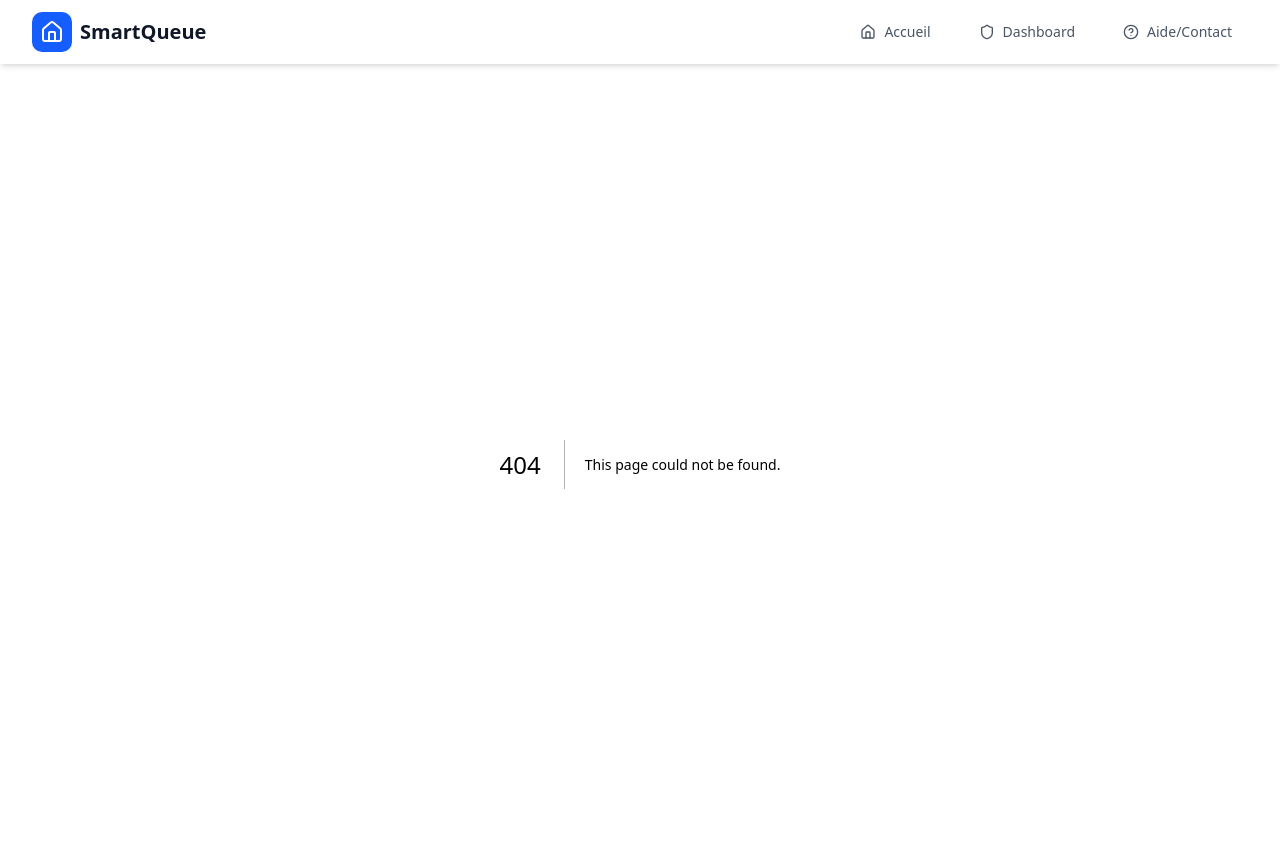
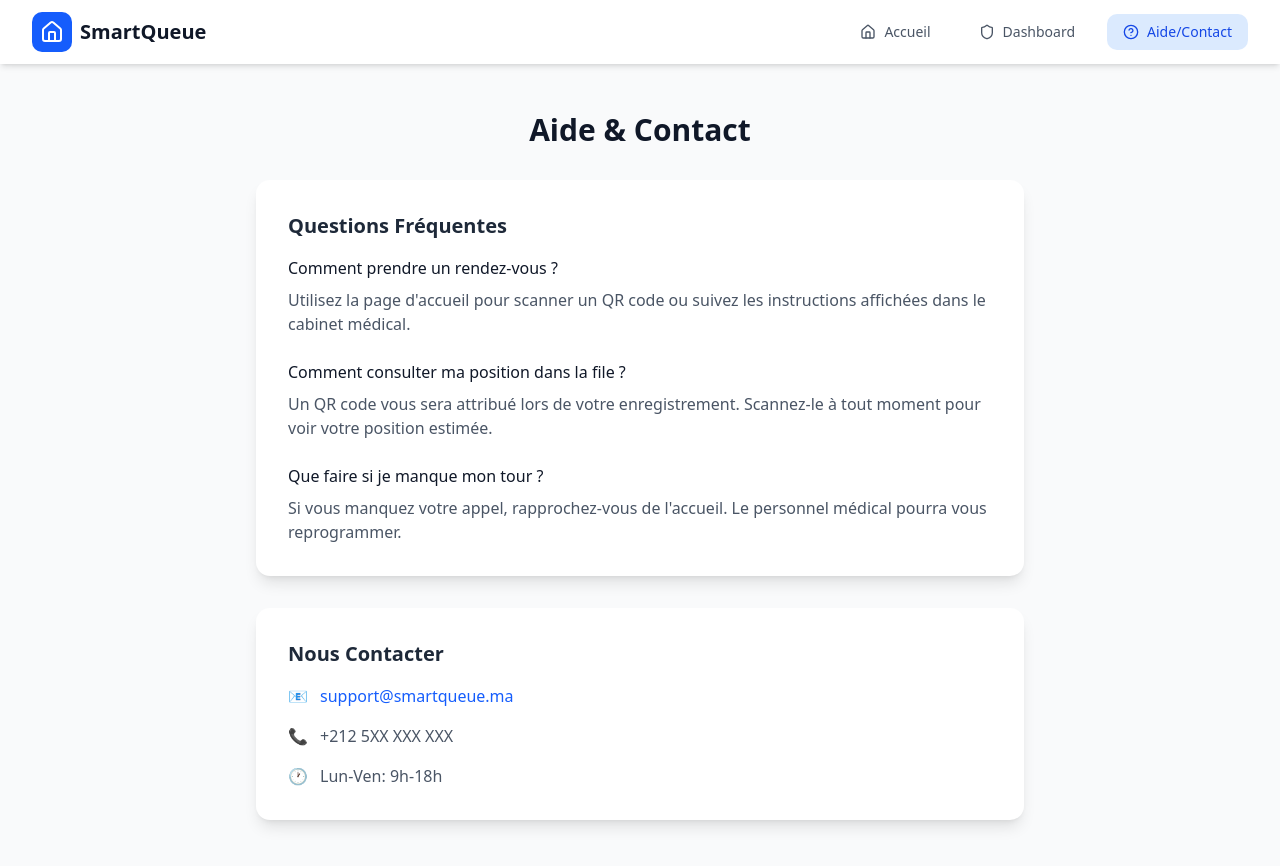
Before and after one commit to next-ia/SmartQueue, a Next.js app: page /aide-contact in a window 1280 px wide. Before the commit this address had no page. Built offline with nearby package versions, Linux system fonts and the light colour scheme.

Commit message:
Fix navigation and dashboard refresh

```diff
--- /dev/null
+++ b/src/app/aide-contact/page.tsx
@@ -0,0 +1,61 @@
+export default function AideContact() {
+  return (
+    <div className="min-h-screen bg-gray-50 py-12 px-4 sm:px-6 lg:px-8">
+      <div className="max-w-3xl mx-auto">
+        <h1 className="text-3xl font-bold text-gray-900 mb-8 text-center">
+          Aide & Contact
+        </h1>
+
+        <div className="bg-white rounded-xl shadow-lg p-8 mb-8">
+          <h2 className="text-xl font-semibold text-gray-800 mb-4">Questions Fréquentes</h2>
+
+          <div className="space-y-6">
+            <div>
+              <h3 className="font-medium text-gray-900 mb-2">Comment prendre un rendez-vous ?</h3>
+              <p className="text-gray-600">
+                Utilisez la page d'accueil pour scanner un QR code ou suivez les instructions affichées dans le cabinet médical.
+              </p>
+            </div>
+
+            <div>
+              <h3 className="font-medium text-gray-900 mb-2">Comment consulter ma position dans la file ?</h3>
+              <p className="text-gray-600">
+                Un QR code vous sera attribué lors de votre enregistrement. Scannez-le à tout moment pour voir votre position estimée.
+              </p>
+            </div>
+
+            <div>
+              <h3 className="font-medium text-gray-900 mb-2">Que faire si je manque mon tour ?</h3>
+              <p className="text-gray-600">
+                Si vous manquez votre appel, rapprochez-vous de l'accueil. Le personnel médical pourra vous reprogrammer.
+              </p>
+            </div>
+          </div>
+        </div>
+
+        <div className="bg-white rounded-xl shadow-lg p-8">
+          <h2 className="text-xl font-semibold text-gray-800 mb-4">Nous Contacter</h2>
+
+          <div className="space-y-4">
+            <div className="flex items-center">
+              <span className="text-gray-500 mr-3">📧</span>
+              <a href="mailto:support@smartqueue.ma" className="text-blue-600 hover:underline">
+                support@smartqueue.ma
+              </a>
+            </div>
+
+            <div className="flex items-center">
+              <span className="text-gray-500 mr-3">📞</span>
+              <span className="text-gray-600">+212 5XX XXX XXX</span>
+            </div>
+
+            <div className="flex items-center">
+              <span className="text-gray-500 mr-3">🕐</span>
+              <span className="text-gray-600">Lun-Ven: 9h-18h</span>
+            </div>
+          </div>
+        </div>
+      </div>
+    </div>
+  );
+}
--- a/src/components/DashboardSecretaire.tsx
+++ b/src/components/DashboardSecretaire.tsx
@@ -78,17 +78,22 @@ const DashboardSecretaire: React.FC = () => {
 
     if (error) {
       console.error("Erreur lors de la mise à jour du statut:", error.message);
+    } else {
+      // Rafraîchir les données après la mise à jour
+      fetchData();
     }
   };
 
   const handleCancelPatient = async (queueEntryId: string, patientId: string) => {
     await supabase.from('patients').update({ status: 'cancelled' }).eq('id', patientId);
     await supabase.from('queue').delete().eq('id', queueEntryId);
+    fetchData(); // Rafraîchir après annulation
   };
 
   const handleCompletePatient = async (queueEntryId: string, patientId: string) => {
     await supabase.from('patients').update({ status: 'completed' }).eq('id', patientId);
     await supabase.from('queue').delete().eq('id', queueEntryId);
+    fetchData(); // Rafraîchir après complétion
   };
 
   const handleAddPatientFromModal = async (e: React.FormEvent) => {
--- a/src/components/Navbar.tsx
+++ b/src/components/Navbar.tsx
@@ -37,7 +37,7 @@ export default function Navbar() {
   const navLinks = [
     { href: '/', label: 'Accueil', icon: Home },
     { href: '#', label: 'Dashboard', icon: Shield, onClick: handleDashboardAccess },
-    { href: '#', label: 'Aide/Contact', icon: HelpCircle, onClick: () => alert('Contact: support@smartqueue.ma') },
+    { href: '/aide-contact', label: 'Aide/Contact', icon: HelpCircle },
   ];
 
   return (
```
